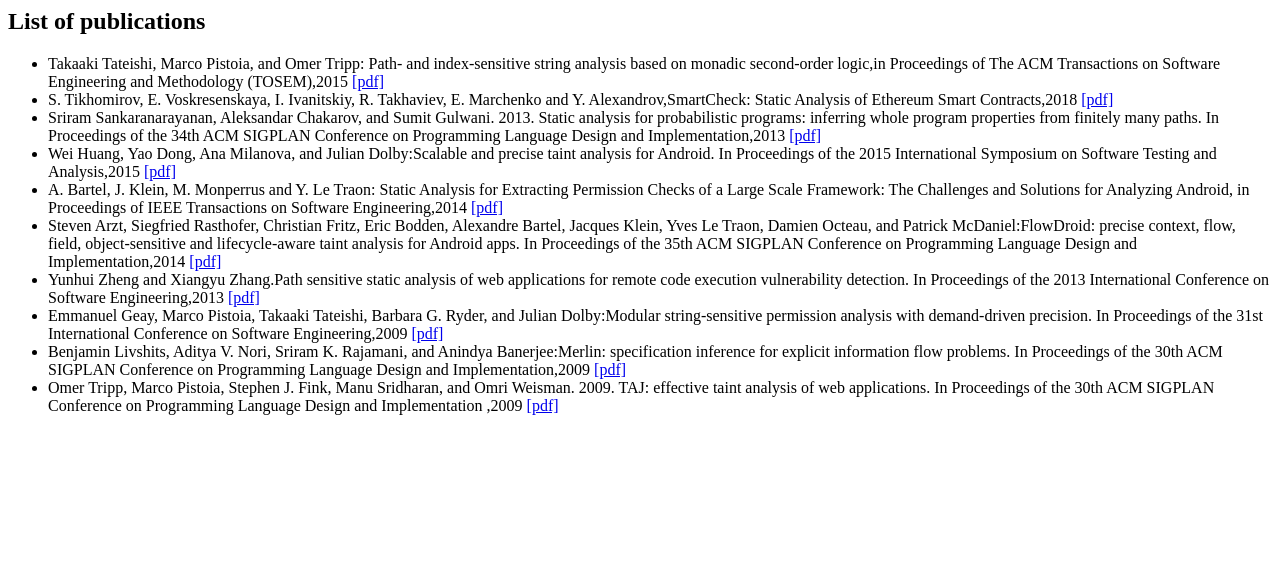
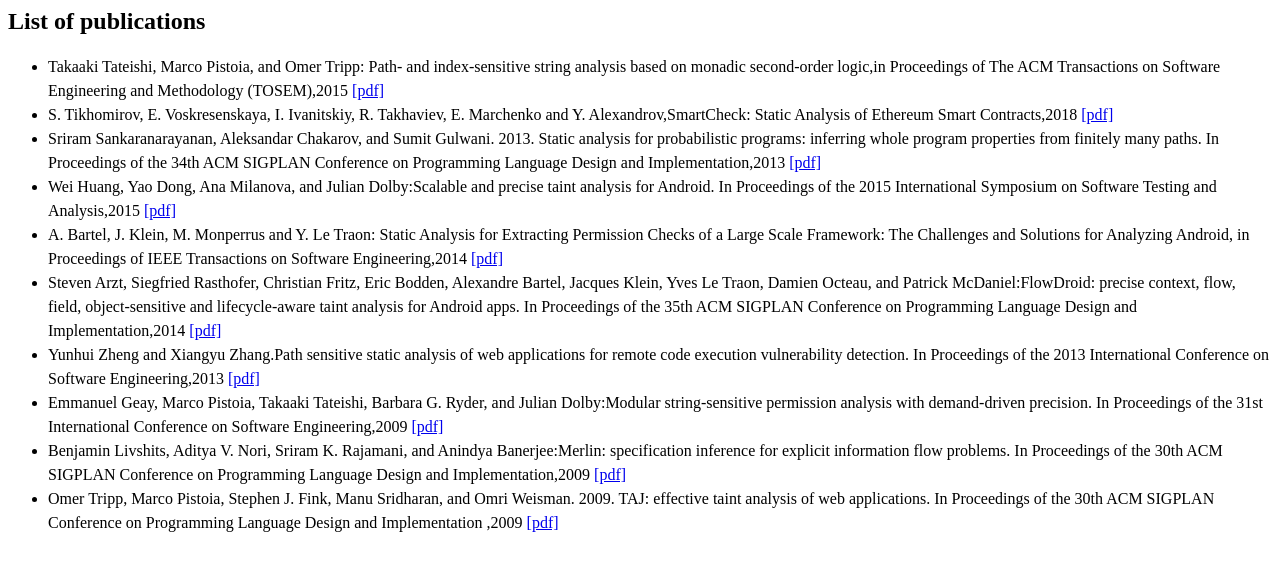
Before and after one commit to anitha181992/Static_analysis, a plain HTML site: page publications.html in a window 1280 px wide. Drawn offline with Linux system fonts and the light colour scheme.

Commit message:
Update publications.html

```diff
--- a/publications.html
+++ b/publications.html
@@ -1,6 +1,10 @@
 <html>
   <head>
-    <link rel="stylesheet" type="text/css" href="main.css">
+    <style>
+      li, p {
+      line-height: 1.5;
+}
+    </style>
     <meta charset="UTF-8">
     <title>Repository of Static Analysis Publications [2009-2019]</title>
   </head>
```
